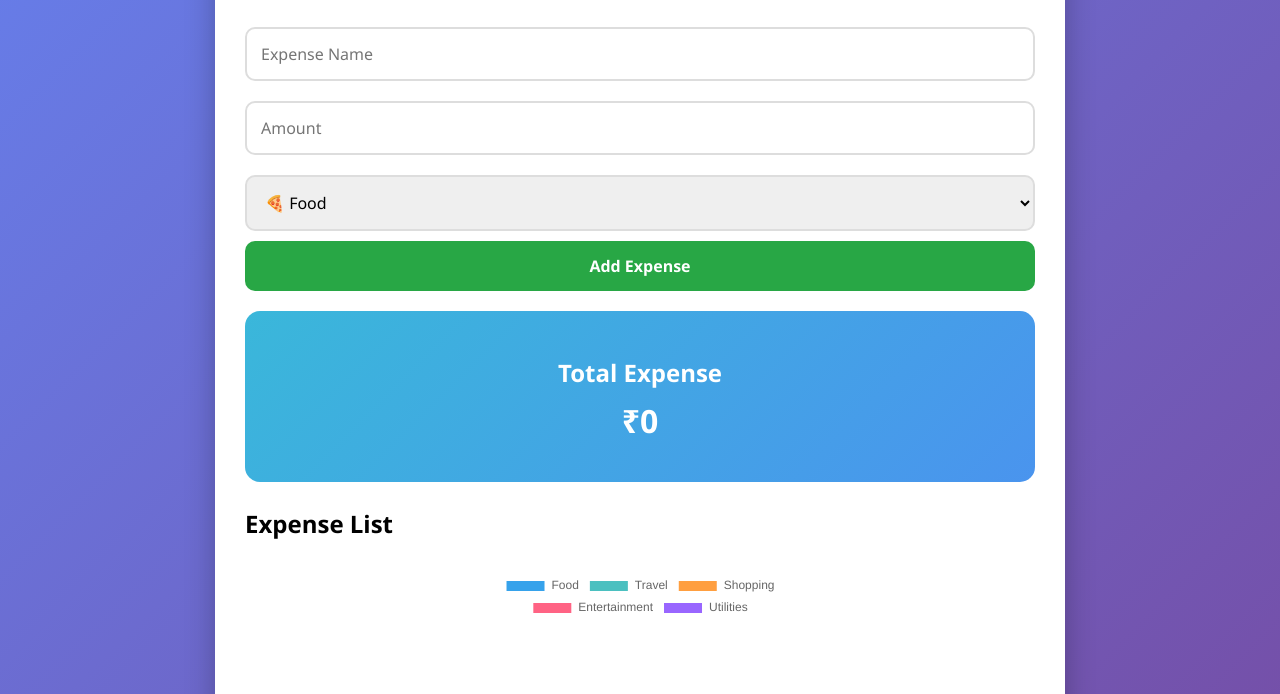
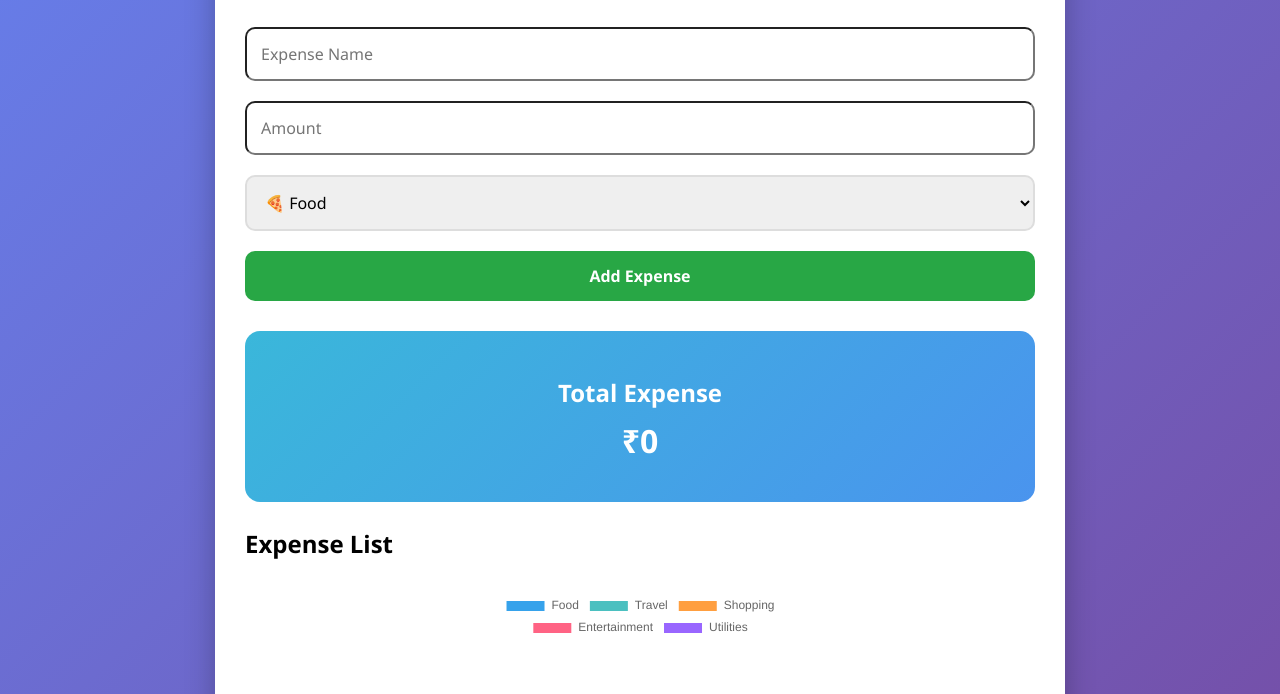
Before and after one commit to satyasri-ratcha/ExpenseTracker, a plain HTML site: page index.html in a window 1280 px wide. Shown: the part 106-800 px from the top of the page. Drawn offline with nearby package versions, Linux system fonts and the light colour scheme.

Commit message:
Update style.css

```diff
--- a/style.css
+++ b/style.css
@@ -6,12 +6,13 @@
 }
 
 body {
+    font-family: Arial, sans-serif;
+    padding: 30px;
     background: linear-gradient(135deg, #667eea, #764ba2);
     min-height: 100vh;
     display: flex;
     justify-content: center;
     align-items: center;
-    padding: 30px;
 }
 
 .container {
@@ -29,23 +30,23 @@ h1 {
 }
 
 input,
-select {
+select,
+button {
     width: 100%;
     padding: 14px;
     margin: 10px 0;
-    border: 2px solid #ddd;
     border-radius: 10px;
     font-size: 16px;
 }
 
+select {
+    border: 2px solid #ddd;
+}
+
 button {
-    width: 100%;
-    padding: 14px;
     background: #28a745;
     color: white;
     border: none;
-    border-radius: 10px;
-    font-size: 16px;
     font-weight: bold;
     cursor: pointer;
 }
```
